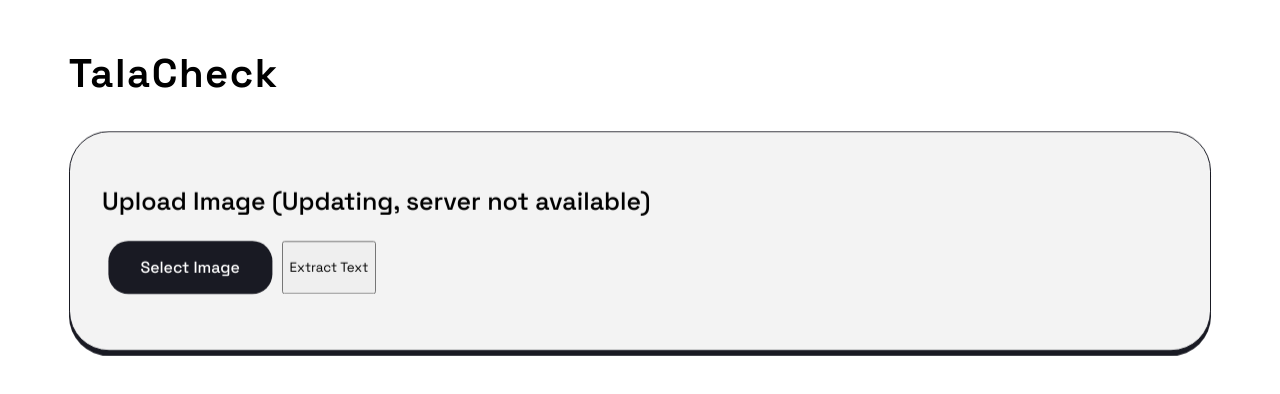
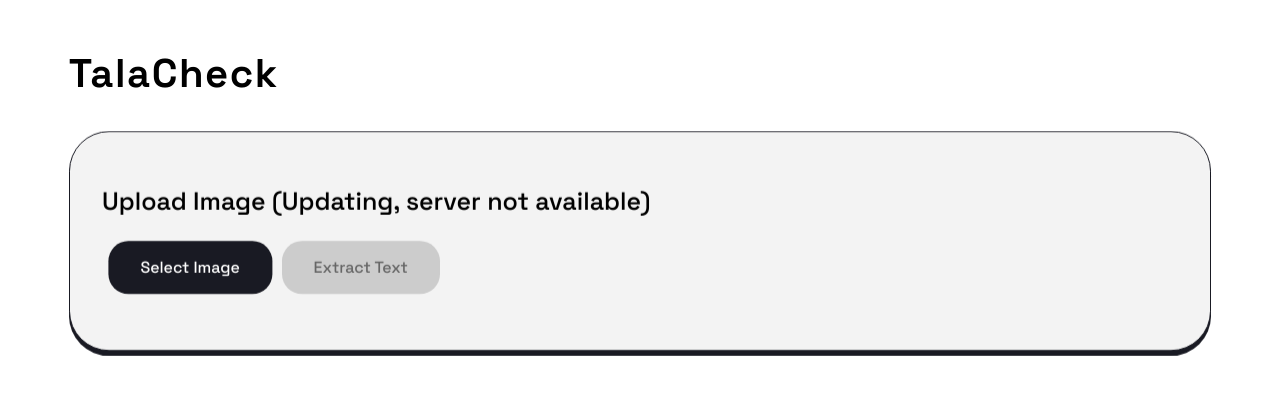
Before and after one commit to tempestmeow/TalaCheck-, a Next.js app: page /app in a window 1280 px wide. Shown: the top 394 px of the page. Built offline with nearby package versions, Linux system fonts and the light colour scheme; a web font is replaced by a local one.

Commit message:
fix the styling of the button in submitting, still closed the server

```diff
--- a/app/app/page.js
+++ b/app/app/page.js
@@ -1162,11 +1162,11 @@
               className="hidden-input"
             />
             <button
-            // onClick={processImage}
-            // disabled={!image || loading}
-            // className={
-            //   !image || loading ? "button-disabled" : "button-primary"
-            // }
+              // onClick={processImage}
+              // disabled={!image || loading}
+              className={
+                !image || loading ? "button-disabled" : "button-primary"
+              }
             >
               {loading ? "Processing..." : "Extract Text"}
             </button>
```
